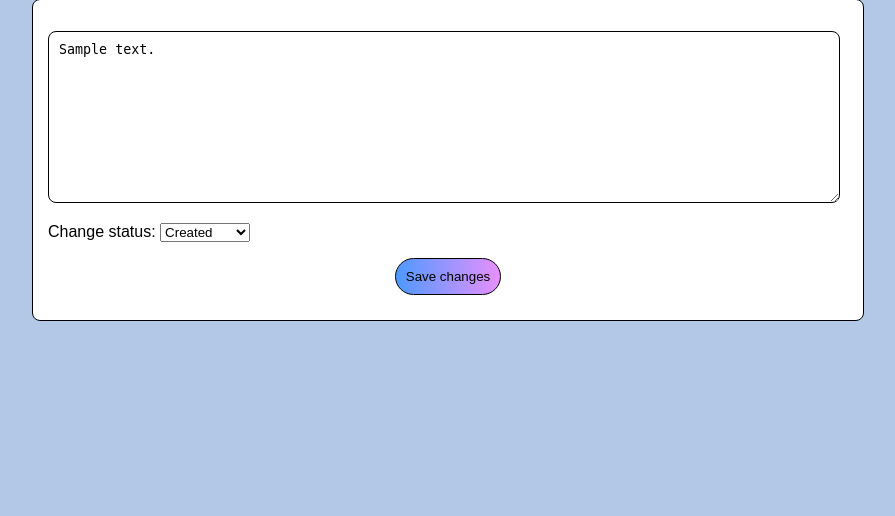
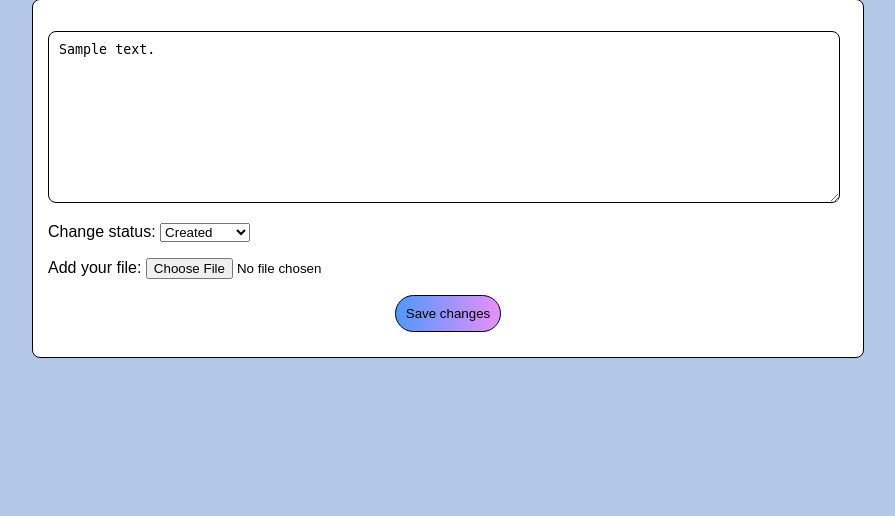
Before and after one commit to zhenyakul/TaskManagmentToolWebApp, a Django app: page /edit_entry/1/ in a window 1280 px wide. Shown: the part 208-724 px from the top of the page, without its empty margins (193-1088 px from the left). Run offline with Django 4.2, Linux system fonts and the light colour scheme; a user stored in the database is signed in; tables that the repository leaves empty hold one stand-in row (values such as "Sample post").

Commit message:
add file upload method

```diff
--- a/TaskManagment/TMTool/forms.py
+++ b/TaskManagment/TMTool/forms.py
@@ -14,9 +14,10 @@ class TopicForm(forms.ModelForm):
 class EntryForm(forms.ModelForm):
     class Meta:
         model = Entry
-        fields = ["text", "flag_status"]
-        labels = {"text": "", "flag_status": "Change status:"}
+        fields = ["text", "flag_status", "file"]
+        labels = {"text": "", "flag_status": "Change status:", "file": "Add your file:"}
         widgets = {
             "text": forms.Textarea(attrs={"cols": 100, "class": "entry-text-area"}),
             "flag_status": forms.Select(attrs={"class": "select"}),
+            "file": forms.FileInput(attrs={"class": "fileInput"})
         }
--- /dev/null
+++ b/TaskManagment/TMTool/middleware.py
@@ -0,0 +1,4 @@
+def handle_uploaded_file(f):
+    with open('TMTool/static/upload/'+f.name, 'wb+') as destination:
+        for chunk in f.chunks():
+            destination.write(chunk)
--- a/TaskManagment/TMTool/models.py
+++ b/TaskManagment/TMTool/models.py
@@ -30,12 +30,13 @@ class Entry(models.Model):
     flag_status = models.CharField(
         max_length=15, choices=STATUS_CHOICES, default="status1"
     )
+    file = models.FileField(upload_to="TMTool/static/upload/")
 
     class Meta:
         verbose_name_plural = "entries"
 
     def __str__(self):
-        return (f"{self.text[:50]}...", self.flag_status)
+        return (f"{self.text[:50]}...")
 
     def delete_entry(self):
         self.delete()
--- a/TaskManagment/TMTool/templates/TMTool/edit_entry.html
+++ b/TaskManagment/TMTool/templates/TMTool/edit_entry.html
@@ -13,6 +13,7 @@
     class="entry-form"
     action="{% url 'TMTool:edit_entry' entry.id %}"
     method="post"
+    enctype="multipart/form-data"
   >
     {% csrf_token %} {{ form.as_p }}
     <div class="add-entry-btn-cont">
--- a/TaskManagment/TMTool/views.py
+++ b/TaskManagment/TMTool/views.py
@@ -5,6 +5,7 @@ from django.shortcuts import redirect, render
 from django.contrib.auth.decorators import login_required
 from django.http import Http404
 from django.utils import timezone
+from .middleware import handle_uploaded_file
 
 
 def index(request):
@@ -68,10 +69,16 @@ def edit_entry(request, entry_id):
     if request.method != 'POST':
         form = EntryForm(instance=entry)
     else:
-        form = EntryForm(instance=entry, data=request.POST)
+        form = EntryForm(data=request.POST, files=request.FILES, instance=entry)
         if form.is_valid():
-            form.save()
-            return redirect('TMTool:topic', topic_id=topic.id)
+            print("Form is valid")
+            if 'file' in request.FILES:
+                handle_uploaded_file(request.FILES["file"])
+                form.save()
+                return redirect('TMTool:topic', topic_id=topic.id)
+        else:
+            print("Form errors:", form.errors)
+
     context = {'entry': entry, 'topic': topic, 'form': form}
     return render(request, 'TMTool/edit_entry.html', context)
 
```
Also changed, not shown: TaskManagment/TMTool/migrations/0009_entry_file.py (added), TaskManagment/TMTool/migrations/0010_remove_entry_file.py (added), TaskManagment/TMTool/migrations/0011_entry_file.py (added), TaskManagment/TMTool/migrations/0012_alter_entry_file.py (added).
